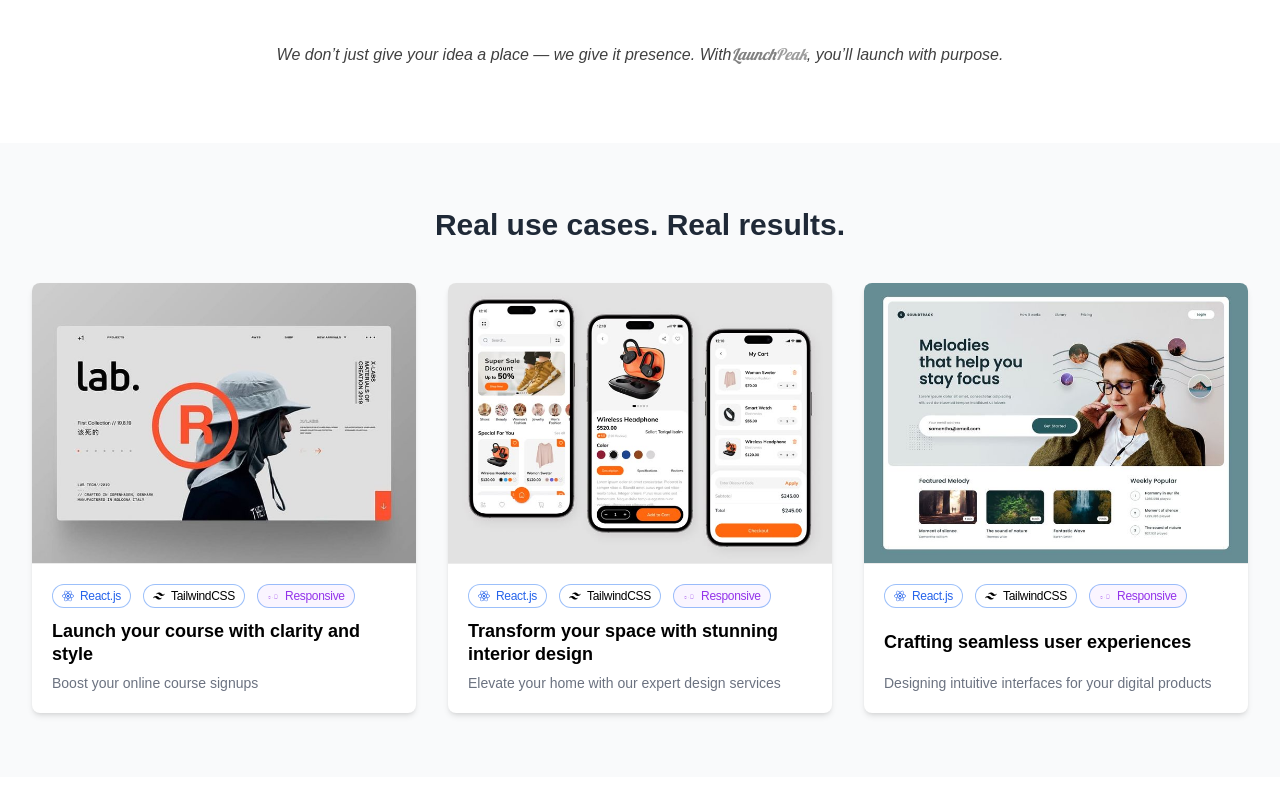
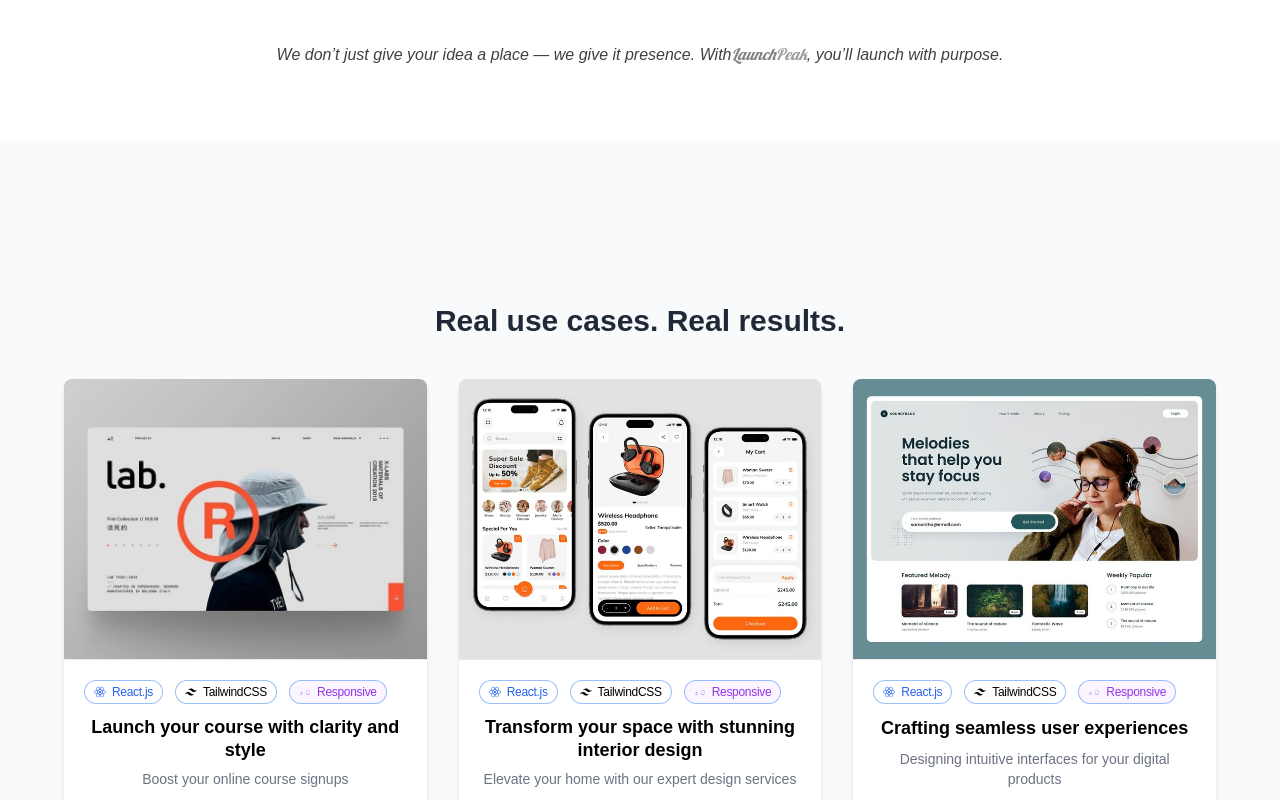
Before and after one commit to lodsa-ntos/launchpeak-starter, a React (Vite) app: page / in a window 1280 px wide. Shown: the part 2000-2800 px from the top of the page. Built offline with nearby package versions, Linux system fonts and the light colour scheme; a web font is replaced by a local one.

Commit message:
Update ExempleSection layout for improved padding and center alignment; refine PriceSection features and description for clarity and engagement

```diff
--- a/src/components/ExempleSection.jsx
+++ b/src/components/ExempleSection.jsx
@@ -29,7 +29,7 @@
 
   return (
     <section id="examples" className="w-full bg-lp-bg py-16 px-4 sm:px-6 md:px-8">
-  <div className="max-w-7xl mx-auto">
+  <div className="max-w-7xl mx-auto px-4 pt-24 sm:px-6 lg:px-8 text-center">
     <div className="text-center mb-10">
       <h2 className="text-3xl font-semibold font-Satoshi text-gray-800">
         Real use cases. Real results.
--- a/src/components/PriceSection.jsx
+++ b/src/components/PriceSection.jsx
@@ -42,8 +42,8 @@
       "Unlimited sections/pages",
       "Unique design layout",
       "SEO advanced",
-      "Feature 4",
-      "Feature 5",
+      "Contact form integration",
+      "Priority delivery (48h)",
     ],
     cta: "Get Started",
     mostPopular: false,
@@ -61,7 +61,7 @@
             </h2>
 
             <p className='mt-4 text-lg text-slate-500 font-Satoshi'>
-                Choose an affortable plan that's packed with the best features for angaging your audience, creating customer loyalty, and driving sales.
+                Flexible plans for modern websites — choose yours and get online fast.
             </p>
         </div>
 
```
